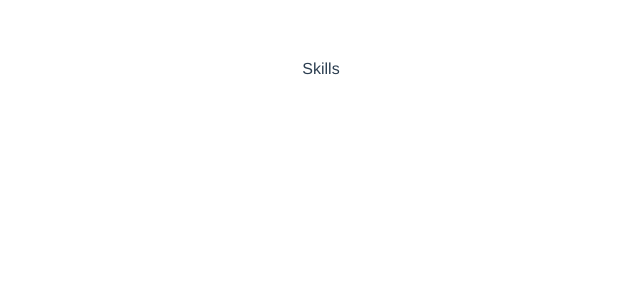
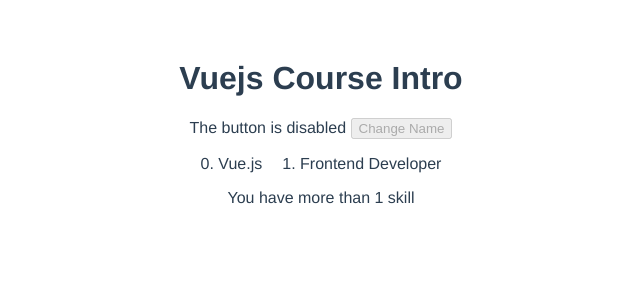
Before and after one commit to Eazybright/Practising-vuejs, a Vue app: page / in a window 1280 px wide. Shown: the top 300 px of the page, without its empty margins (319-959 px from the left). Built offline with nearby package versions, Linux system fonts and the light colour scheme.

Commit message:
learnt css scoped styling in vue component

```diff
--- a/src/components/Skills.vue
+++ b/src/components/Skills.vue
@@ -1,24 +1,47 @@
 <template>
   <div class="skills">
     <!-- <h1>{{ msg }}</h1> -->
-    Skills
+    <div class="name">
+      <h1 v-once>{{name}}</h1>
+    </div>
+    <div class="button">
+      {{ btnState ? 'The button is disabled' : 'The button is active'}}
+      <button v-on:click="changeName" v-bind:disabled="btnState">Change Name</button>
+    </div>
+    <div class="holder">
+      <ul>
+        <li v-for="(data, index) in skills" :key='index'>{{index}}. {{data.skill}}</li>
+      </ul>
+      <p v-if="skills.length >= 1">You have more than 1 skill</p>
+      <p v-else>You have {{skills.length}} skill</p>
+    </div>
   </div>
 </template>
 
 <script>
 export default {
   name: 'Skills',
-  // data: {
-  //   msg: "Welcome to Your Vue.js App"
-  // },
-  props: {
-    // msg: String
+  data() {
+    return {
+      name: "Vuejs Course Intro",
+      btnState: true,
+      skills: [
+        { "skill": "Vue.js" },
+        { "skill": "Frontend Developer" }
+      ]
+    }
   }
+  // props: {
+  //   // msg: String
+  // }
 }
 </script>
 
 <!-- Add "scoped" attribute to limit CSS to this component only -->
 <style scoped>
+body {
+  background-color: #fff457;
+}
 h3 {
   margin: 40px 0 0;
 }
```
